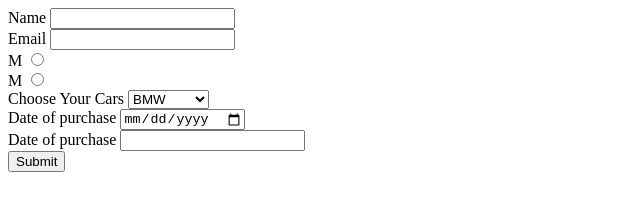
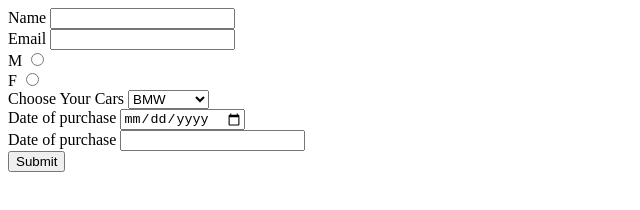
Before and after one commit to acciojob/car-insurance-form-Awadhesh08, a website: page main.html in a window 1280 px wide. Shown: the full height of the page, 0-640 px from the left. Drawn offline with Linux system fonts and the light colour scheme.

Commit message:
created a submission

```diff
--- a/main.html
+++ b/main.html
@@ -17,7 +17,7 @@
 		<input type="radio" id="for_men" name="gender" required>
 		</br>
 
-		<label for="for_female">M</label>
+		<label for="for_female">F</label>
 		<input type="radio" id="for_female" name="gender" required>
 		</br>
 
```
